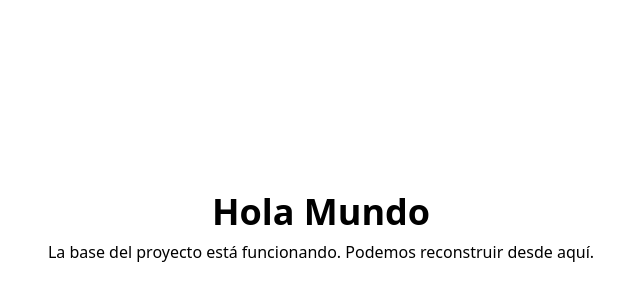
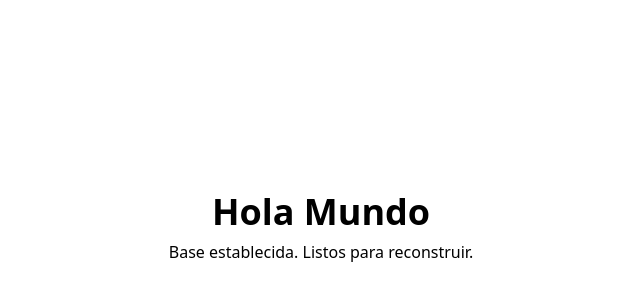
Before and after one commit to Nexhora/AdversAI-Seguro, a Next.js app: page / in a window 1280 px wide. Shown: the part 172-472 px from the top of the page, without its empty margins (319-959 px from the left). Built offline with nearby package versions, Linux system fonts and the light colour scheme.

Commit message:
exacto adelante

```diff
--- a/src/app/page.jsx
+++ b/src/app/page.jsx
@@ -2,7 +2,7 @@ export default function HomePage() {
   return (
     <main className="flex min-h-screen flex-col items-center justify-center">
       <h1 className="text-4xl font-bold">Hola Mundo</h1>
-      <p className="mt-2">La base del proyecto está funcionando. Podemos reconstruir desde aquí.</p>
+      <p className="mt-2">Base establecida. Listos para reconstruir.</p>
     </main>
   );
 }
```
Also changed, not shown: src/app/layout.jsx (line endings or trailing spaces), tailwind.config.js (line endings or trailing spaces).
